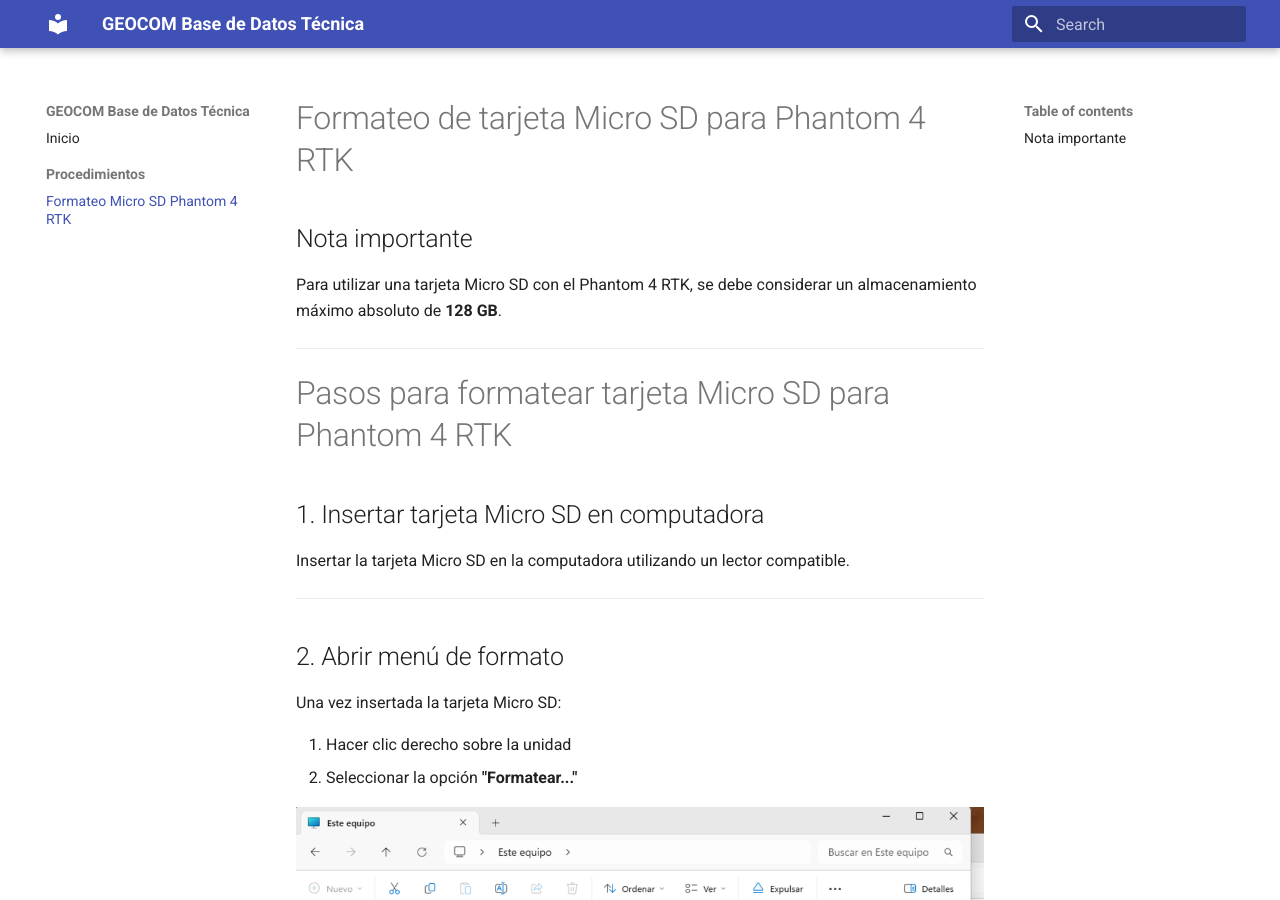
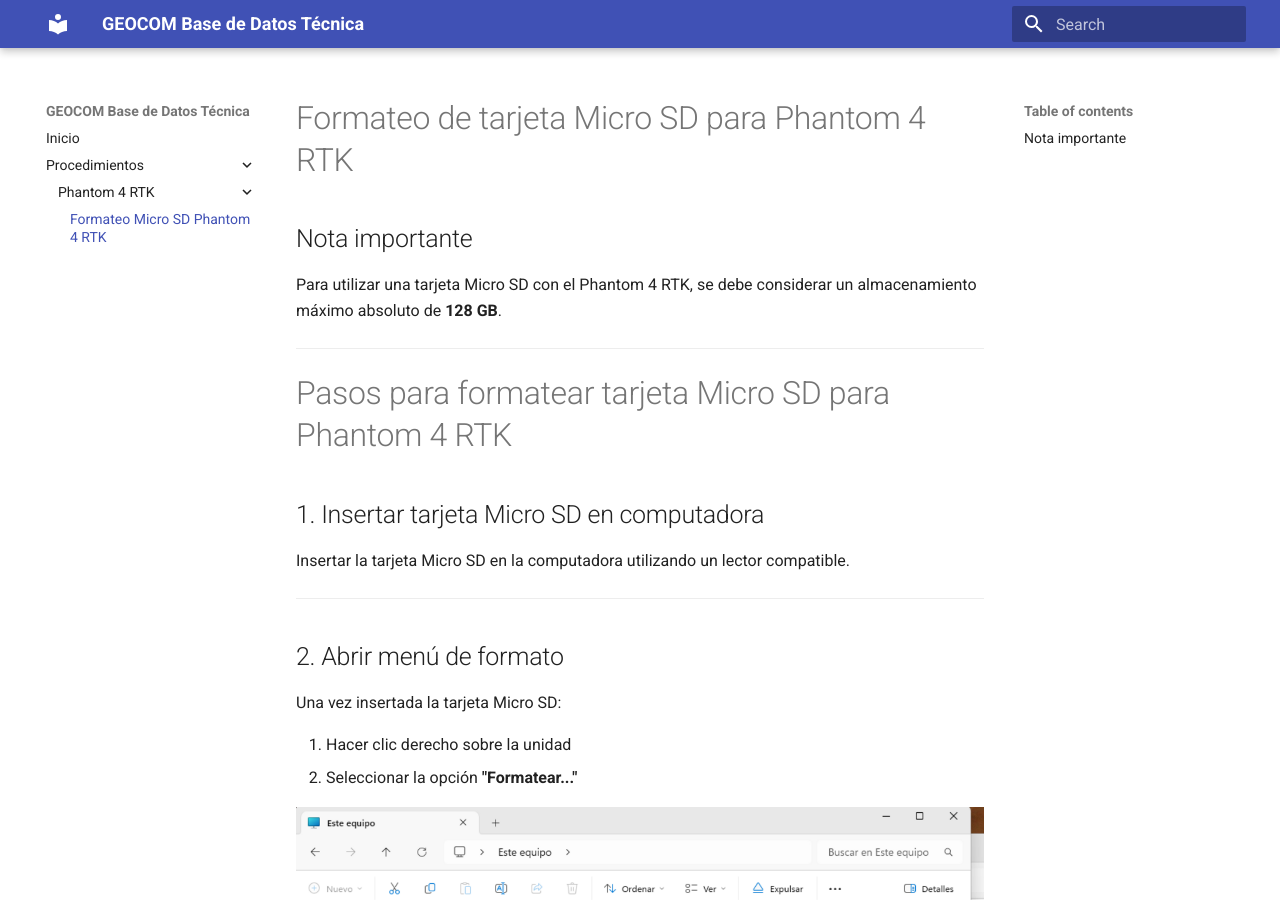
Before and after one commit to schweineorgel/geocom-kb, an MkDocs documentation site: the page built from docs/Procedimientos/Phantom 4 RTK/phantom4rtk-microsd-format.md, in a window 1280 px wide and 900 px high. Built offline with MkDocs 1.6.1 and Material for MkDocs 9.7.7, drawn with Linux system fonts in a browser that asks for light colours.

Commit message:
Mejorar orden entre secciones

```diff
--- a/docs/procedimientos/phantom4rtk-microsd-format.md
+++ b/docs/Procedimientos/Phantom 4 RTK/phantom4rtk-microsd-format.md
@@ -21,7 +21,7 @@
 1. Hacer clic derecho sobre la unidad
 2. Seleccionar la opción **"Formatear..."**
 
-![Menú de formato Windows](../assets/phantom4rtk-microsd/image14.png)
+![Menú de formato Windows](../../assets/phantom4rtk-microsd/image14.png)
 
 ---
 
@@ -35,7 +35,7 @@
 
 Luego presionar **"Iniciar"**
 
-![Configuración FAT32](../assets/phantom4rtk-microsd/image15.png){ width="50%" }
+![Configuración FAT32](../../assets/phantom4rtk-microsd/image15.png){ width="50%" }
 
 ---
 
@@ -45,7 +45,7 @@
 
 - **Aceptar**
 
-![Aceptar formato](../assets/phantom4rtk-microsd/image1.png){ width="75%" }
+![Aceptar formato](../../assets/phantom4rtk-microsd/image1.png){ width="75%" }
 
 ---
 
@@ -63,7 +63,7 @@
 
 El slot se encuentra ubicado en el lado inferior derecho del control.
 
-![Slot Micro SD Control RC](../assets/phantom4rtk-microsd/image3.jpg){ width="75%" }
+![Slot Micro SD Control RC](../../assets/phantom4rtk-microsd/image3.jpg){ width="75%" }
 
 ---
 
@@ -73,7 +73,7 @@
 
 1. Presionar las tres barras paralelas ubicadas en la esquina superior izquierda.
 
-![Menú principal RC](../assets/phantom4rtk-microsd/image13.jpg)
+![Menú principal RC](../../assets/phantom4rtk-microsd/image13.jpg)
 
 ---
 
@@ -81,7 +81,7 @@
 
 Presionar el botón de configuraciones (símbolo de tuerca).
 
-![Configuraciones RC](../assets/phantom4rtk-microsd/image12.jpg)
+![Configuraciones RC](../../assets/phantom4rtk-microsd/image12.jpg)
 
 ---
 
@@ -92,7 +92,7 @@
 1. Bajar hasta la sección **"Dispositivo"**
 2. Seleccionar **"Almacenamiento"**
 
-![Menú almacenamiento](../assets/phantom4rtk-microsd/image4.jpg)
+![Menú almacenamiento](../../assets/phantom4rtk-microsd/image4.jpg)
 
 ---
 
@@ -102,7 +102,7 @@
 
 1. Presionar **"Borrar tarjeta SD"**
 
-![Borrar tarjeta SD](../assets/phantom4rtk-microsd/image8.jpg)
+![Borrar tarjeta SD](../../assets/phantom4rtk-microsd/image8.jpg)
 
 ---
 
@@ -113,7 +113,7 @@
 1. Presionar: **BORRAR TARJETA SD**
 2. Confirmar nuevamente con: **BORRAR TODO**
 
-![Confirmación borrado](../assets/phantom4rtk-microsd/image10.jpg)
+![Confirmación borrado](../../assets/phantom4rtk-microsd/image10.jpg)
 
 ---
 
@@ -132,7 +132,7 @@
 1. Retirar la tarjeta Micro SD del control RC
 2. Insertarla en el dron Phantom 4 RTK
 
-![Inserción en dron](../assets/phantom4rtk-microsd/image7.jpg)
+![Inserción en dron](../../assets/phantom4rtk-microsd/image7.jpg)
 
 ---
 
@@ -149,6 +149,6 @@
 
 - `Unknown Micro SD Error`
 
-![Verificación SD Capacity](../assets/phantom4rtk-microsd/image9.jpg)
+![Verificación SD Capacity](../../assets/phantom4rtk-microsd/image9.jpg)
 
 ---
--- a/mkdocs.yml
+++ b/mkdocs.yml
@@ -8,7 +8,6 @@
 theme:
   name: material
   features:
-    - navigation.sections
     - navigation.top
     - search.suggest
     - search.highlight
@@ -27,4 +26,5 @@
   - Inicio: index.md
 
   - Procedimientos:
-      - Formateo Micro SD Phantom 4 RTK: procedimientos/phantom4rtk-microsd-format.md
+      - Phantom 4 RTK:
+          - Formateo Micro SD Phantom 4 RTK: Procedimientos/Phantom 4 RTK/phantom4rtk-microsd-format.md
```
